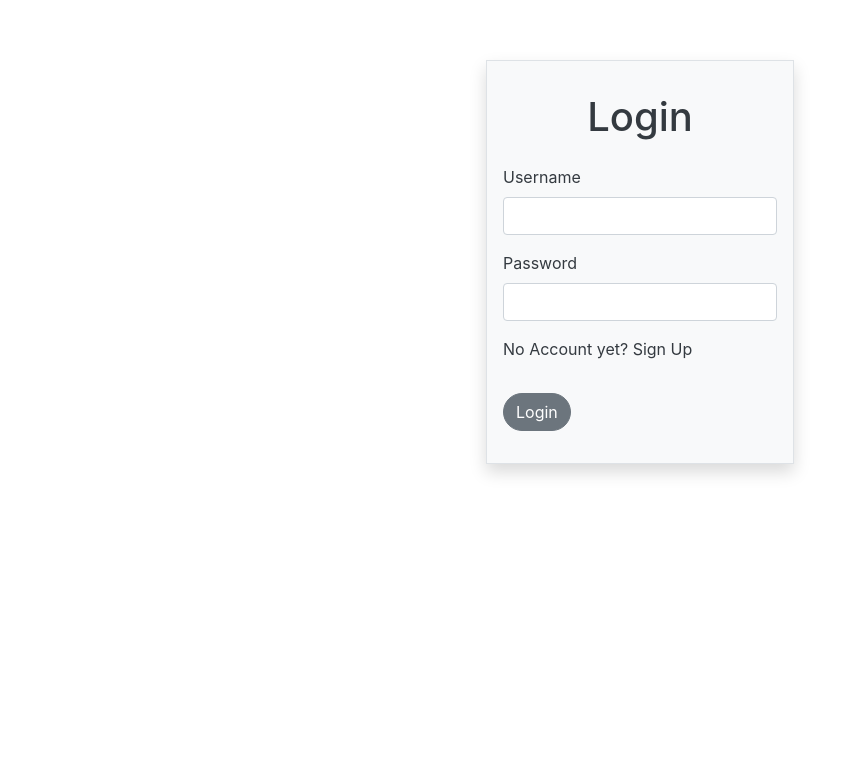
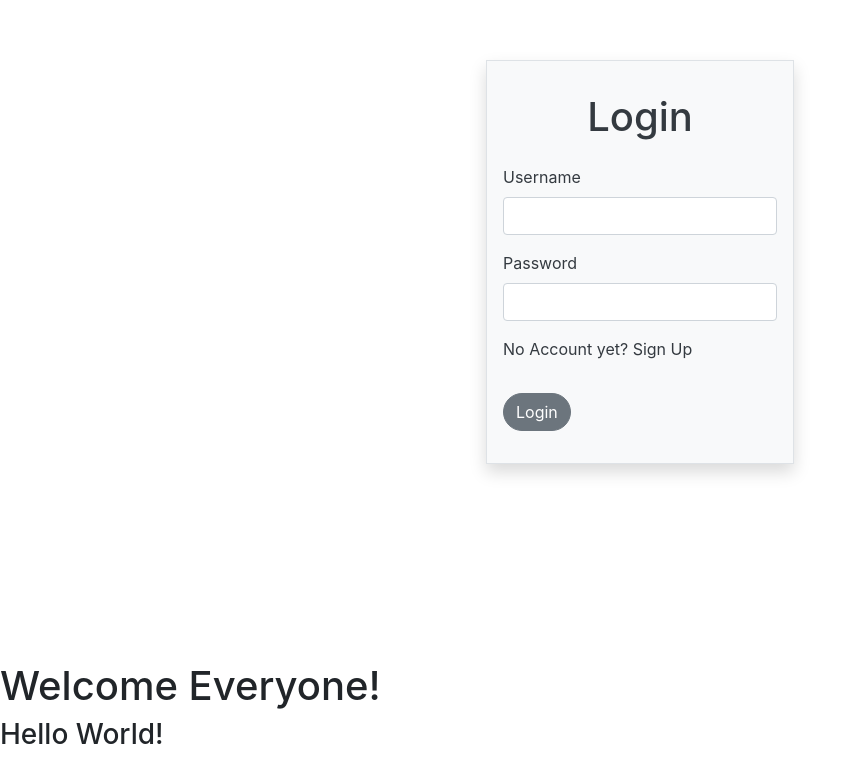
Before and after one commit to CherryMinguito/grading-system, a Nuxt app: page / in a window 1280 px wide. Shown: the part 138-898 px from the top of the page, without its empty margins (0-860 px from the left). Before the commit the page ends 800 px from the top, so only its background shows below. Built offline with nearby package versions, Linux system fonts and the light colour scheme.

Commit message:
Index Update

```diff
--- a/pages/index.vue
+++ b/pages/index.vue
@@ -1,9 +1,14 @@
 <template>
+<div>
   <Home/>
+  <h1>Welcome Everyone!</h1>
+  <h3>Hello World!</h3>
+</div>
 </template>
 
 <script>
 export default {
+
   name: 'IndexPage'
 }
 </script>
```
